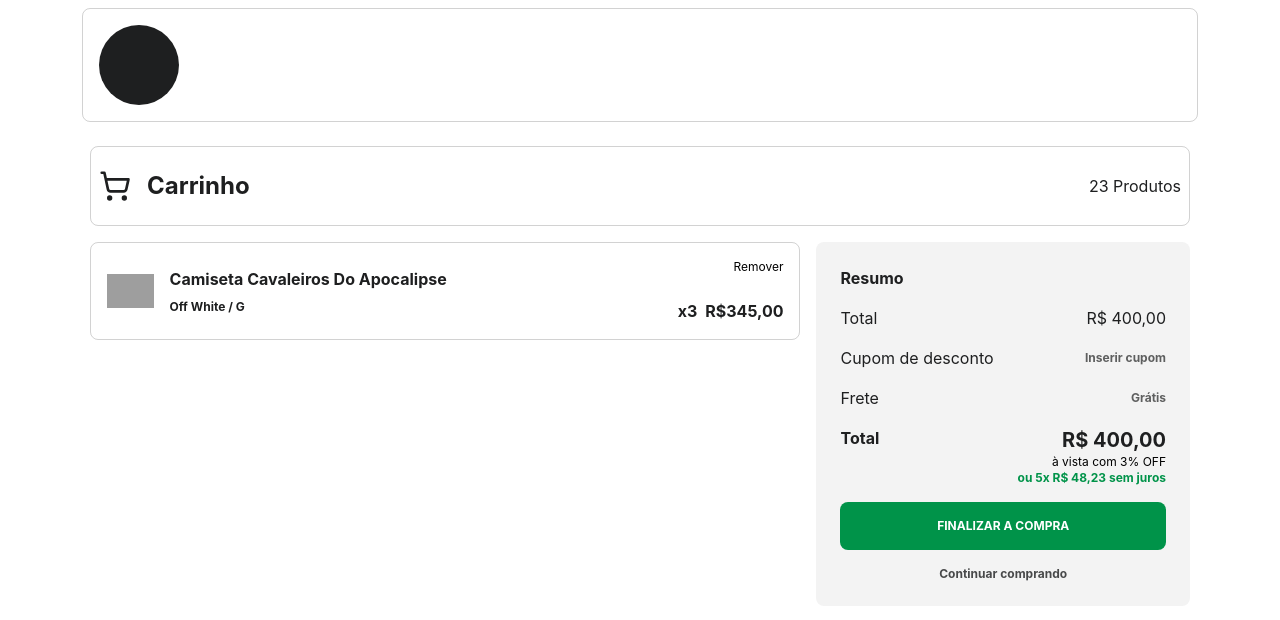
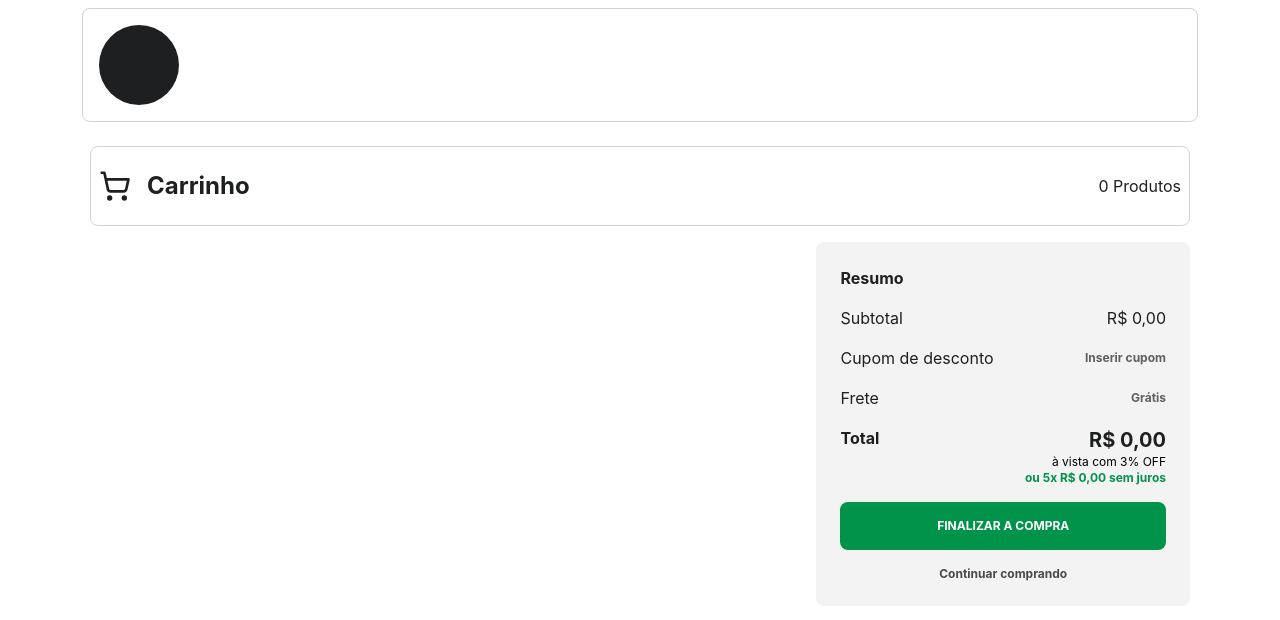
Before and after one commit to renovatt/t-shirt-store, a Vue app: page /cart in a window 1280 px wide. Shown: the top 620 px of the page. Built offline with nearby package versions, Linux system fonts and the light colour scheme; grey boxes are pictures that could not be loaded.

Commit message:
feat: added list of items to cart and logic

```diff
--- a/src/components/the-cart-checkout.vue
+++ b/src/components/the-cart-checkout.vue
@@ -1,4 +1,17 @@
 <script setup lang="ts">
+import { useCartStore } from '@/stores/useCartStore';
+import { computed } from 'vue';
+
+const storeCart = useCartStore()
+
+const formatFifthAsCurrency = (value: number) => {
+  return computed(() => {
+    return (value / 5).toLocaleString('pt-BR', {
+      style: 'currency',
+      currency: 'BRL'
+    })
+  })
+}
 
 </script>
 
@@ -7,8 +20,13 @@
     <h2 class="text-base font-bold text-700">Resumo</h2>
 
     <div class="flex w-full items-center justify-between">
-      <h2 class="text-base text-700">Total</h2>
-      <span class="text-base text-700">R$ 400,00</span>
+      <h2 class="text-base text-700">Subtotal</h2>
+      <span class="text-base text-700">
+        {{ storeCart.total.toLocaleString('pt-BR', {
+          style: 'currency',
+          currency: 'BRL'
+        }) }}
+      </span>
     </div>
 
     <div class="flex w-full items-center justify-between">
@@ -25,9 +43,14 @@
       <h2 class="text-base font-bold text-700">Total</h2>
 
       <div class="flex w-full flex-col items-end justify-center">
-        <span class="text-xl font-bold text-700">R$ 400,00</span>
+        <span class="text-xl font-bold text-700">
+          {{ storeCart.total.toLocaleString('pt-BR', {
+            style: 'currency',
+            currency: 'BRL'
+          }) }}
+        </span>
         <span class="text-xs">à vista com 3% OFF</span>
-        <span class="text-xs font-bold text-600">ou 5x R$ 48,23 sem juros</span>
+        <span class="text-xs font-bold text-600">ou 5x {{ formatFifthAsCurrency(storeCart.total).value }} sem juros</span>
       </div>
     </div>
 
--- a/src/views/view-cart.vue
+++ b/src/views/view-cart.vue
@@ -1,7 +1,22 @@
 <script setup lang="ts">
+import type { CartItem } from '@/@types';
 import CartCheckoutItem from '@/components/the-cart-checkout-item.vue';
 import CartCheckout from '@/components/the-cart-checkout.vue';
+import { useCartStore } from '@/stores/useCartStore';
 import { ShoppingCart } from 'lucide-vue-next';
+import { computed } from 'vue';
+
+const storeCart = useCartStore()
+
+const formatCartItemTotalAsCurrency = (item: CartItem) => {
+  return computed(() => {
+    return (item.price * item.quantity).toLocaleString('pt-BR', {
+      style: 'currency',
+      currency: 'BRL'
+    })
+  })
+}
+
 </script>
 
 <template>
@@ -16,35 +31,34 @@ import { ShoppingCart } from 'lucide-vue-next';
           <ShoppingCart class="h-8 w-8 text-700" />
           <h2 class="text-2xl font-bold text-700">Carrinho</h2>
         </div>
-        <h5 class="text-base text-700">23 Produtos</h5>
+        <h5 class="text-base text-700">{{ storeCart.quantity }} Produtos</h5>
       </header>
 
       <article class="flex w-full flex-col items-start justify-between gap-4 md:flex-row">
         <section class="w-full space-y-4 overflow-y-auto scrollbar-hide md:w-2/3">
-          <CartCheckoutItem>
+          <CartCheckoutItem v-for="item in storeCart.cart" :key="item.id">
             <template #image>
-              <img src="https://cdn.dooca.store/292/products/camiseta-akira-aberta.jpg?v=1585245966" alt="camiseta-image"
-                class="block h-full w-full object-contain">
+              <img :src="item.image" :alt="item.name" class="block h-full w-full object-contain">
             </template>
 
             <template #price-color>
-              Off White / G
+              {{ item.color }} / {{ item.size }}
             </template>
 
             <template #name>
-              Camiseta Cavaleiros Do Apocalipse
+              {{ item.name }}
             </template>
 
             <template #remove>
-              Remover
+              <span @click="storeCart.removeItem(item.id)">Remover</span>
             </template>
 
             <template #quantity>
-              x3
+              x{{ item.quantity }}
             </template>
 
             <template #total-price>
-              R$345,00
+              {{ formatCartItemTotalAsCurrency(item).value }}
             </template>
           </CartCheckoutItem>
         </section>
```
